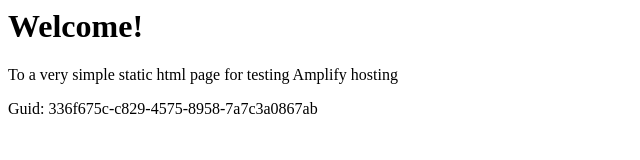
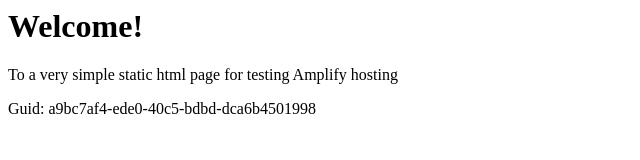
Before and after one commit to aws-aemilia-bah/Github-PR-Commit-Integration-Test-DoNotTouch-GithubWebhookPreviewCanaryTest-v1-preprod-me-south-1, a website: page src/index.html in a window 1280 px wide. Shown: the full height of the page, 0-640 px from the left. Drawn offline with Linux system fonts and the light colour scheme.

Commit message:
commit from integ tests

```diff
--- a/src/index.html
+++ b/src/index.html
@@ -12,6 +12,6 @@
 <body>
     <h1>Welcome!</h1>
     <p>To a very simple static html page for testing Amplify hosting</p>
-    <p>Guid: 336f675c-c829-4575-8958-7a7c3a0867ab</p></body>
+    <p>Guid: a9bc7af4-ede0-40c5-bdbd-dca6b4501998</p></body>
 
 </html>
```
